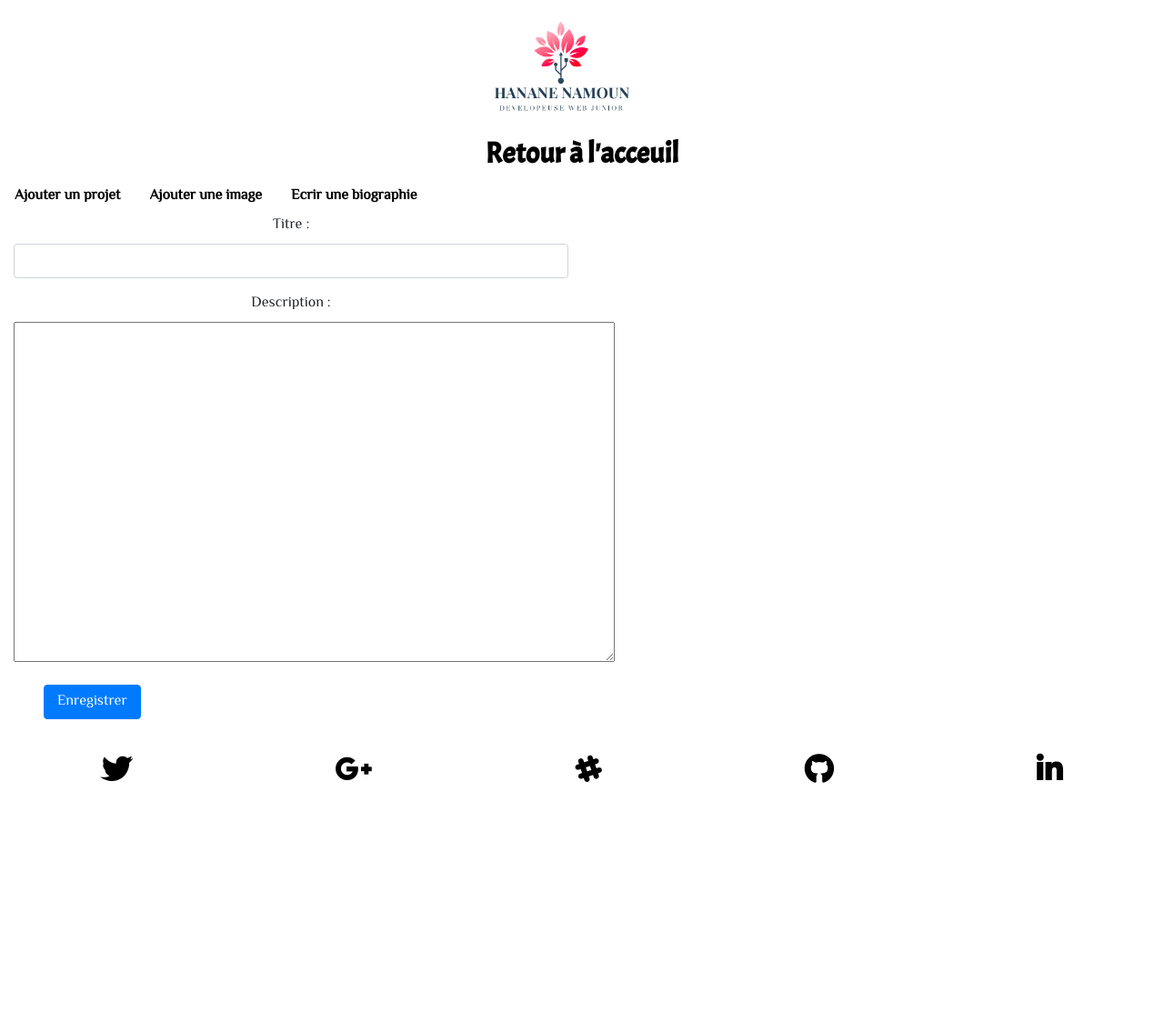
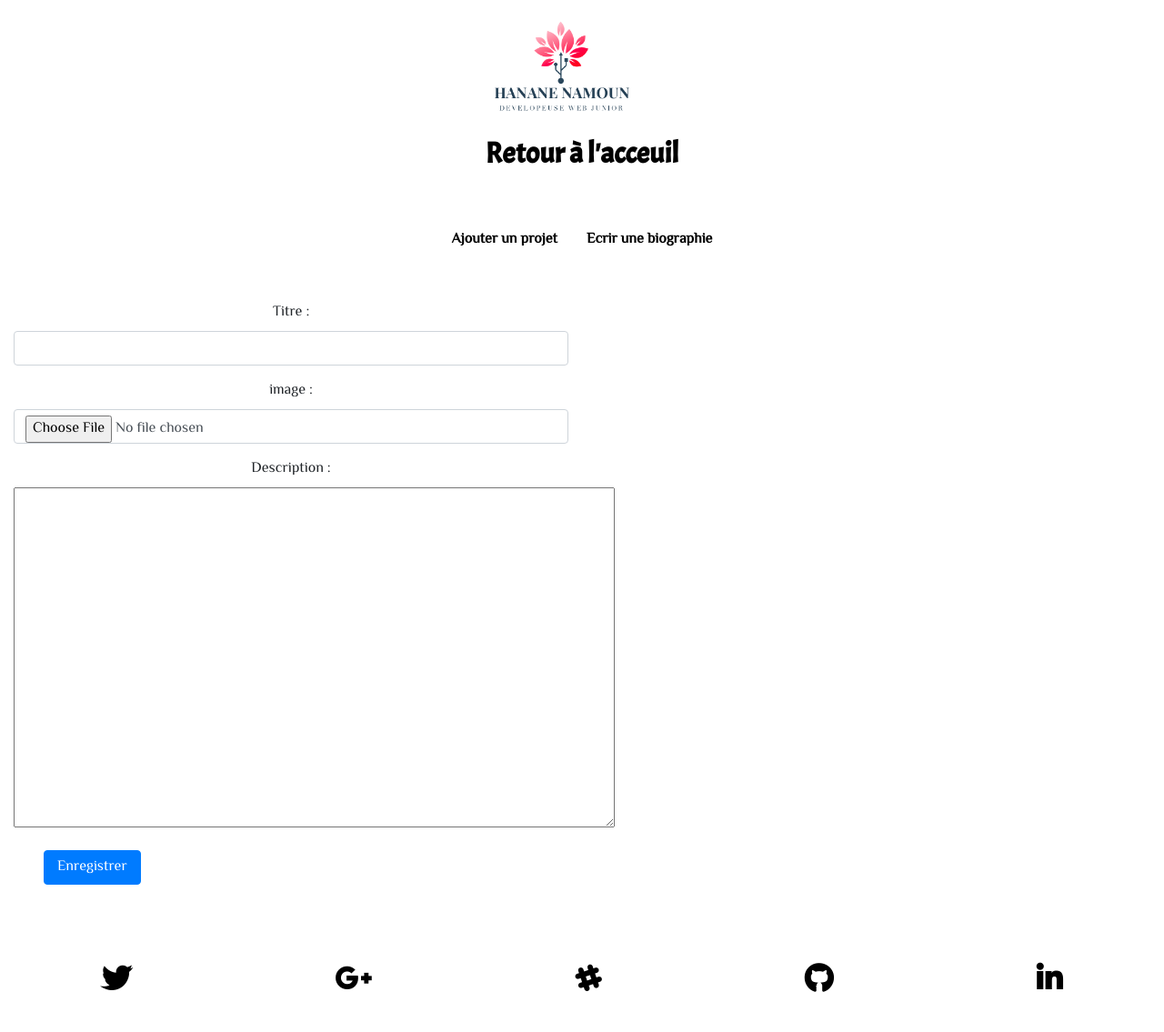
Before and after one commit to hanane-k/portfolioPHP, a PHP site: page /projectUpdate.php?id=1 in a window 1280 px wide. Shown: the whole page at 91% size. Before the commit the page ends 861 px from the top, so only its background shows below. Run offline with PHP 8.4, Linux system fonts and the light colour scheme; the visitor is signed in with stand-in values (Sample User, id 1); data that the repository does not hold is empty; some libraries are stand-ins or nearby versions.

Commit message:
somme modification

```diff
--- a/admin.php
+++ b/admin.php
@@ -2,7 +2,6 @@
 //On charge les fichiers necessaires
 require "model/db.php";
 include "template/header2.php";
-include_once "template/navAdmin.php";
 session_start();
 if (!isset($_SESSION["user"]) || empty($_SESSION["user"])) {
     header("location: index.php");
@@ -13,5 +12,6 @@ if (!isset($_SESSION["user"]) || empty($_SESSION["user"])) {
 <a href="logout.php" class="bouton">Deconnexion</a>
 
  <?php
+ include "template/navAdmin2.php";
  include "template/footer2.php"
   ?>
--- a/css/main.css
+++ b/css/main.css
@@ -149,6 +149,7 @@ img, .nom {
     width: 100%;
 }
 body {
+    text-align: center;
     margin: 0%;
     font-family: 'El Messiri', sans-serif;
 }
@@ -156,9 +157,6 @@ a {
     color: #000;
     font-weight: bold;
     text-decoration: none;
-}
-body {
-    text-align: center;
 }
 i {
     font-size: 2em;
--- a/model/projectManager.php
+++ b/model/projectManager.php
@@ -31,4 +31,13 @@ function deleteProject($id, $db) {
     return $result;
 }
 
+// fonction qui MODIFIE un projet
+function updateProject($project, $db) {
+    $req = $db->prepare("UPDATE projets SET nom = :nom, description = :description WHERE IDprojet = :IDprojet");
+    return $req->execute([
+        "nom" => $project["nom"],
+        "IDimage" => $project["IDprojet"],
+        "description" => $project["description"]
+    ]);
+}
 ?>
--- a/project.php
+++ b/project.php
@@ -21,7 +21,8 @@ include_once "template/navAdmin.php";
     <input type="file" class="form-control" id="IDimage" name="IDimage">
   </div>
   <div class="form-group col-sm-12 col-md-7 col-lg-6">
-    <textarea name="description" id="description" cols="80" rows="20" class="form-control">Description : </textarea>
+  <label for="description">Description : </label>
+    <textarea name="description" id="description" cols="80" rows="20" class="form-control"></textarea>
   </div>
   <button type="submit" class="btn btn-primary col-1 flex center ml-5 ">Ajouter</button>
 </form>
--- a/projectTreatment.php
+++ b/projectTreatment.php
@@ -13,7 +13,7 @@ if ($_GET["action"] === "add") {
     $lastId = getLastIDimg($db);
     addProject($_POST, $lastId["LAST_INSERT_ID()"], $db);
     move_uploaded_file($_FILES["IDimage"]["tmp_name"], $chemin);
-    // header("location: projectListe.php");
+    header("location: projectListe.php");
     exit;
 }
 //si l'action qu'on va realiser est SUPPRIMER un projet:
@@ -28,7 +28,7 @@ if ($_GET["action"] === "delete") {
 
 //si l'action qu'on va realiser est MODIFIER un projet:
 if ($_GET["action"] === "update") {
-    getOneProject($_POST, $db);
+    updateProject($_POST, $db);
     header("location: projectListe.php");
     exit;
 }
--- a/projectUpdate.php
+++ b/projectUpdate.php
@@ -19,6 +19,10 @@ $projet = getOneProject($id, $db);
     <input type="text" class="form-control" id="titre" name="nom" <?php echo "value='" . $projet["nom"] . "'"; ?>>
   </div>
   <div class="form-group col-sm-12 col-md-7 col-lg-6">
+    <label for="IDimage">image : </label>
+    <input type="file" class="form-control" id="IDimage" name="IDimage" <?php echo "value='" . $projet["IDimage"] . "'"; ?>>
+  </div>
+  <div class="form-group col-sm-12 col-md-7 col-lg-6">
     <label for="description">Description : </label>
     <textarea name="description" id="description" cols="80" rows="20"><?php echo $projet["description"]; ?></textarea>
   </div>
--- a/template/footer2.php
+++ b/template/footer2.php
@@ -1,6 +1,6 @@
 </main>
   <!-- =============start footer============== -->
-  <footer>
+  <footer class="mt-5">
     <div class="flex around">
       <a href="https://twitter.com/hanane0619"><i class="fab fa-twitter"></i></a>
       <a href="https://plus.google.com/117110137370607027161"><i class="fab fa-google-plus-g"></i></a>
--- a/template/header2.php
+++ b/template/header2.php
@@ -22,7 +22,7 @@
 <body>
   <!-- =============start header============== -->
   <header>
-    <div id="header" class="header center">
+    <div id="header" class="header center text-center mb-5">
       <h2><a class="containerLogo flex column" href="index.php"><img class="logo" src="img/logo.png" alt="logo">Retour à l'acceuil</a></h2>
     </div>
   </header>
--- a/template/navAdmin.php
+++ b/template/navAdmin.php
@@ -1,9 +1,6 @@
-<ul class="nav">
+<ul class="nav center mt-5 mb-5">
   <li class="nav-item">
     <a class="nav-link active" href="project.php">Ajouter un projet</a>
-  </li>
-  <li class="nav-item">
-    <a class="nav-link" href="image.php">Ajouter une image</a>
   </li>
   <li class="nav-item">
     <a class="nav-link" href="biographie.php">Ecrir une biographie</a>
```
Also changed, not shown: projectListe.php (+9 -3 lines), template/navAdmin2.php (added, +8 -0 lines).
